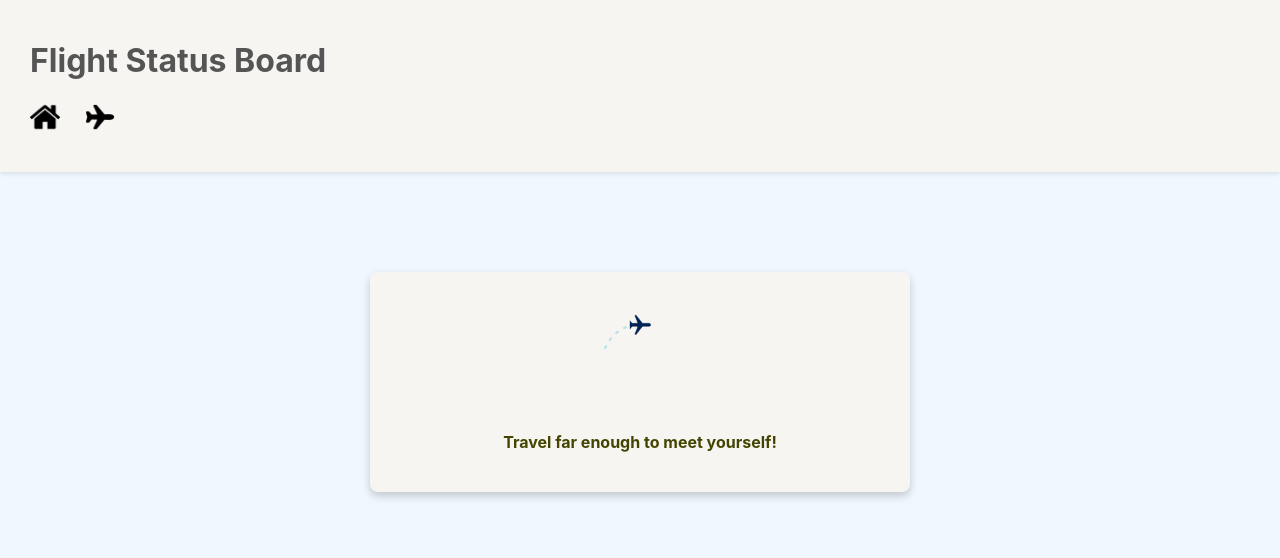
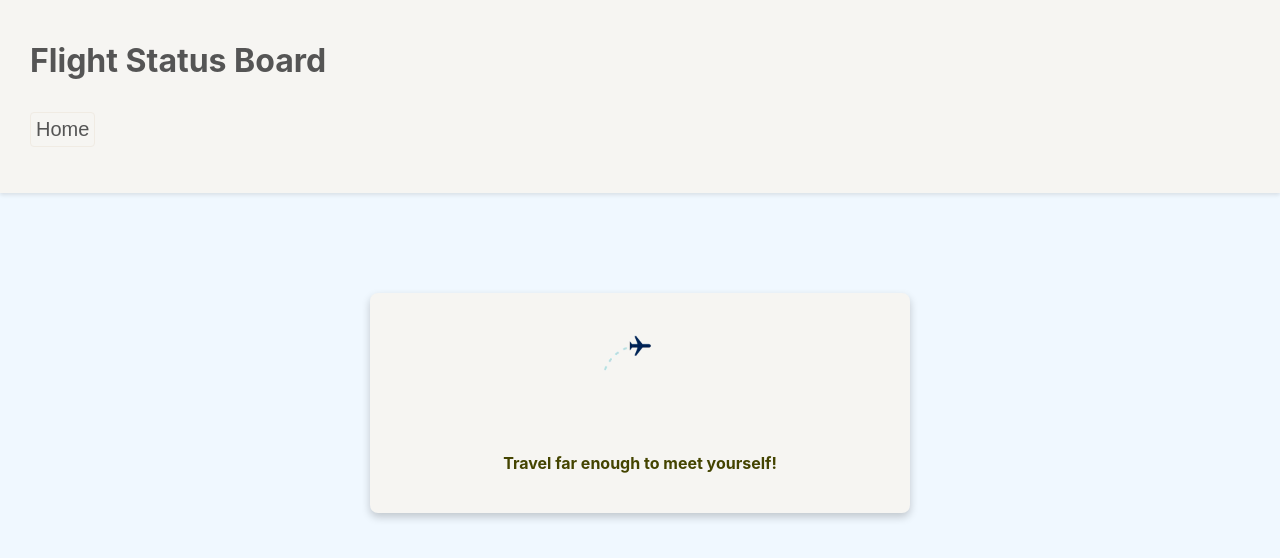
Before and after one commit to azhar-beg/flight-status-board, a React (Create React App) app: page /fun in a window 1280 px wide. Shown: the top 558 px of the page. Built offline with nearby package versions, Linux system fonts and the light colour scheme.

Commit message:
remove icons for home and flight

```diff
--- a/src/components/FlightDetails/FlightDetails.styles.ts
+++ b/src/components/FlightDetails/FlightDetails.styles.ts
@@ -49,6 +49,7 @@ export const PlaneIcon = styled.img`
 export const Status = styled.span`
   font-size: 16px;
   font-weight: bold;
+  margin-right: 15px;
 
   &.status-on-time {
     color: ${({ theme }) => theme.colors.status.onTime};
--- a/src/components/Header/Header.styles.ts
+++ b/src/components/Header/Header.styles.ts
@@ -10,18 +10,29 @@ export const HeaderContainer = styled.header`
 export const Title = styled.h1`
   padding-left: 10px;
   color: ${({ theme }) => theme.colors.text};
+  overflow-x: auto;
 `;
 
 export const NavMenu = styled.nav`
   ul {
     overflow-x: auto;
-    padding-left: 10px;
+    padding: 10px;
     list-style-type: none;
     display: flex;
     background-color: ${({ theme }) => theme.colors.primary};
-
-    li:nth-last-child(1) {
-      margin-left: 20px;
-    }
   }
 `;
+
+export const ButtonWrapper = styled.button`
+  background-color: transparent;
+  border-radius: 4px;
+  padding: 5px;
+  border: 1px solid ${({ theme }) => theme.colors.secondary};
+  color: ${({ theme }) => theme.colors.text};
+  cursor: pointer;
+  font-size: 20px;
+
+  &:hover {
+    background-color: ${({ theme }) => theme.colors.hover};
+  }
+`;
--- a/src/components/Header/Header.tsx
+++ b/src/components/Header/Header.tsx
@@ -1,36 +1,28 @@
 import React from 'react';
-import { HeaderContainer, NavMenu, Title } from './Header.styles';
-import airplaneLogo from '../../assets/airplane.png';
-import homeLogo from '../../assets/home.png';
+import { HeaderContainer, NavMenu, Title, ButtonWrapper } from './Header.styles';
+import { useNavigate } from 'react-router-dom';
 
-const Header = () => (
+const Header = () => {
+  const navigate = useNavigate();
+  return (
     <HeaderContainer>
       <div className="header-container">
         <Title>Flight Status Board</Title>
         <NavMenu>
           <ul>
             <li>
-            <a href="/" id="home">
-              <img
-                src={homeLogo}
-                alt="Home"
-                style={{ width: '30px', height: '30px', marginRight: '5px' }}
-              />
-            </a>
-          </li>
-          <li>
-            <a href="/" id="flights">
-              <img
-                src={airplaneLogo}
-                alt="Flights"
-                style={{ width: '30px', height: '30px', marginRight: '5px' }}
-              />
-            </a>
+              <ButtonWrapper
+                id="home"
+                onClick={() => navigate('/')} // Redirect to home
+              >
+                Home
+              </ButtonWrapper>
             </li>
           </ul>
         </NavMenu>
       </div>
     </HeaderContainer>
   );
+};
 
 export default Header;
```
Also changed, not shown: .eslintrc.json, 1 other file (tests, documents, lock files or other folders). Lines whose indentation alone changed are shown as unchanged.
